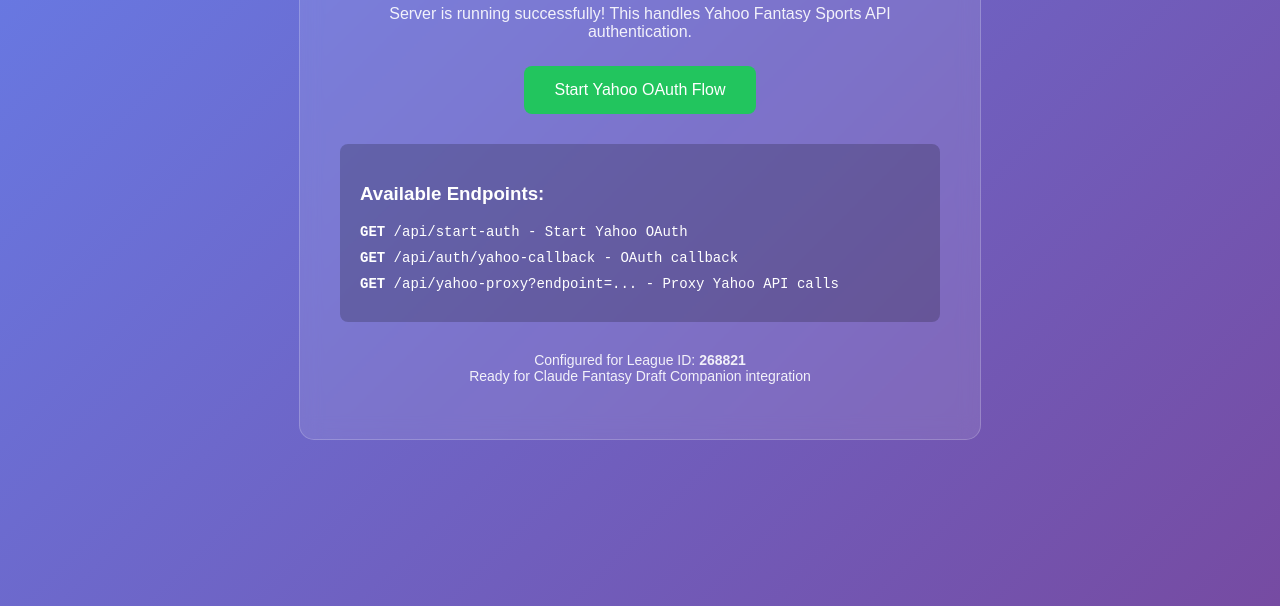
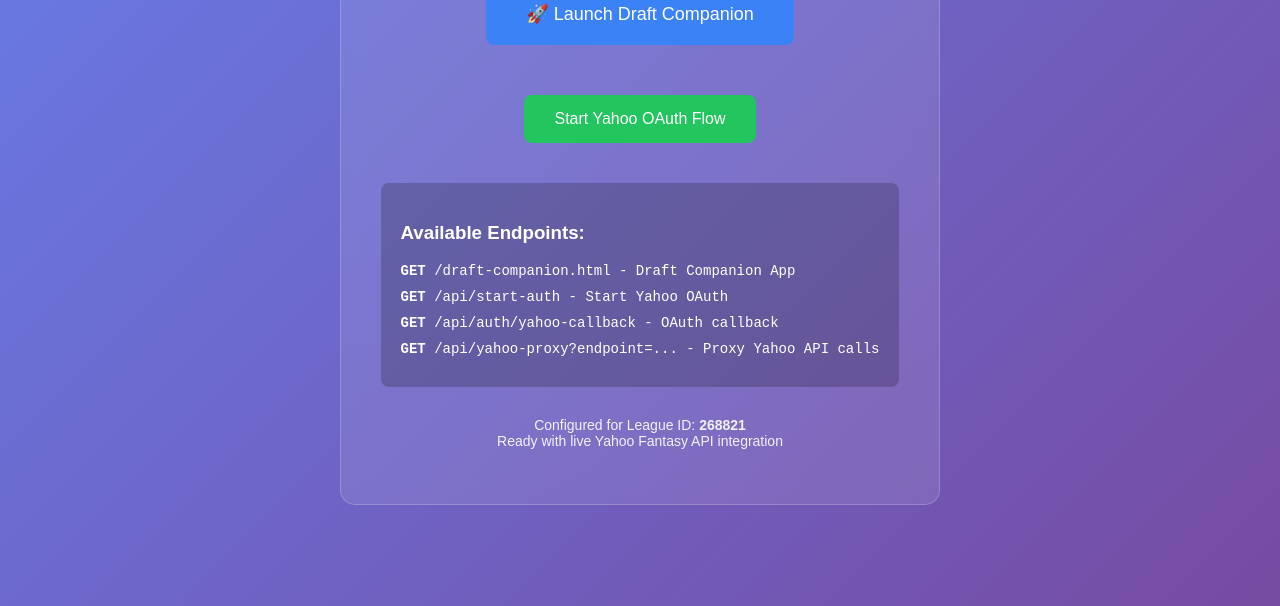
Before and after one commit to nikikiddmeru/yahoo-fantasy-oauth-server, a website: page public/index.html in a window 1280 px wide. Shown: the part 274-880 px from the top of the page. Drawn offline with Linux system fonts and the light colour scheme.

Commit message:
Update index.html

```diff
--- a/public/index.html
+++ b/public/index.html
@@ -44,6 +44,14 @@
             background: #16a34a;
             transform: translateY(-2px);
         }
+        .button.primary {
+            background: #3b82f6;
+            font-size: 18px;
+            padding: 20px 40px;
+        }
+        .button.primary:hover {
+            background: #2563eb;
+        }
         .endpoints {
             background: rgba(0,0,0,0.2);
             padding: 20px;
@@ -61,12 +69,17 @@
 <body>
     <div class="container">
         <h1>🏈 Yahoo Fantasy OAuth Server</h1>
-        <p>Server is running successfully! This handles Yahoo Fantasy Sports API authentication.</p>
+        <p>Your Yahoo Fantasy Sports API server is running successfully!</p>
 
-        <a href="/api/start-auth" class="button">Start Yahoo OAuth Flow</a>
+        <a href="/draft-companion.html" class="button primary">🚀 Launch Draft Companion</a>
+
+        <div style="margin: 30px 0;">
+            <a href="/api/start-auth" class="button">Start Yahoo OAuth Flow</a>
+        </div>
 
         <div class="endpoints">
             <h3>Available Endpoints:</h3>
+            <div class="endpoint"><strong>GET</strong> /draft-companion.html - Draft Companion App</div>
             <div class="endpoint"><strong>GET</strong> /api/start-auth - Start Yahoo OAuth</div>
             <div class="endpoint"><strong>GET</strong> /api/auth/yahoo-callback - OAuth callback</div>
             <div class="endpoint"><strong>GET</strong> /api/yahoo-proxy?endpoint=... - Proxy Yahoo API calls</div>
@@ -74,7 +87,7 @@
 
         <p style="font-size: 14px; margin-top: 30px;">
             Configured for League ID: <strong>268821</strong><br>
-            Ready for Claude Fantasy Draft Companion integration
+            Ready with live Yahoo Fantasy API integration
         </p>
     </div>
 </body>
```
